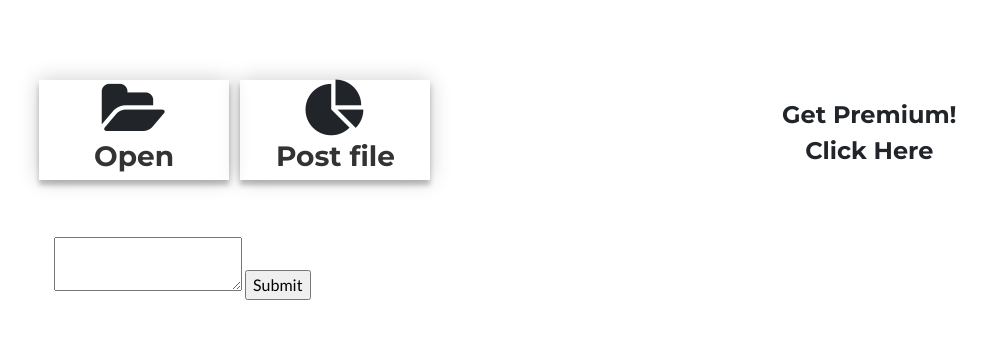
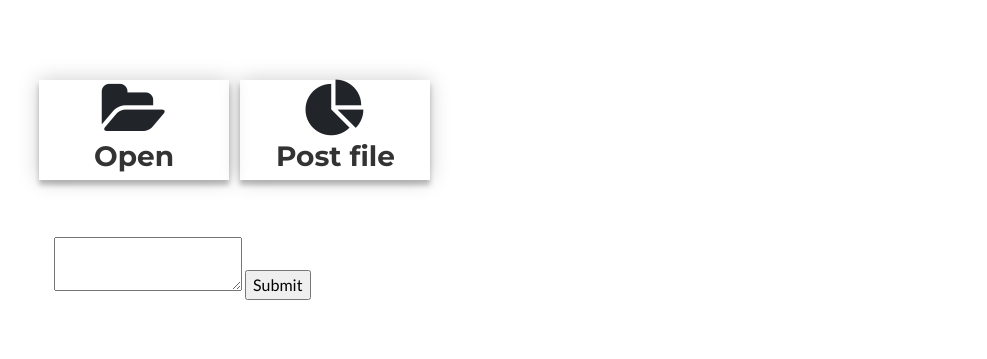
Before and after one commit to kysler/plagfinder, a Flask app: template templates/scan.html in a window 1280 px wide. Shown: the part 106-465 px from the top of the page, without its empty margins (31-1018 px from the left). Run offline with Flask 2, Linux system fonts and the light colour scheme; the template is opened without the code that fills it: values that come from a table or form of the project are taken from there, others are empty; some libraries are stand-ins or nearby versions.

Commit message:
Update scan.html

```diff
--- a/templates/scan.html
+++ b/templates/scan.html
@@ -50,11 +50,7 @@
                </form>
 
             <!--premium-->
-  <input id="display" type="button" data-toggle="modal" data-target="#myModal"/>
-  <div class="col-md-3 offset-md-3" id="upload_link2">
-      <h4 class="text-center" style="cursor: default; margin-top: 8%;">Get Premium!</h4>
-      <h4 class="text-center" style="cursor: default">Click Here</h4>
-    </div>
+
              </div>
         </div>
 
```
